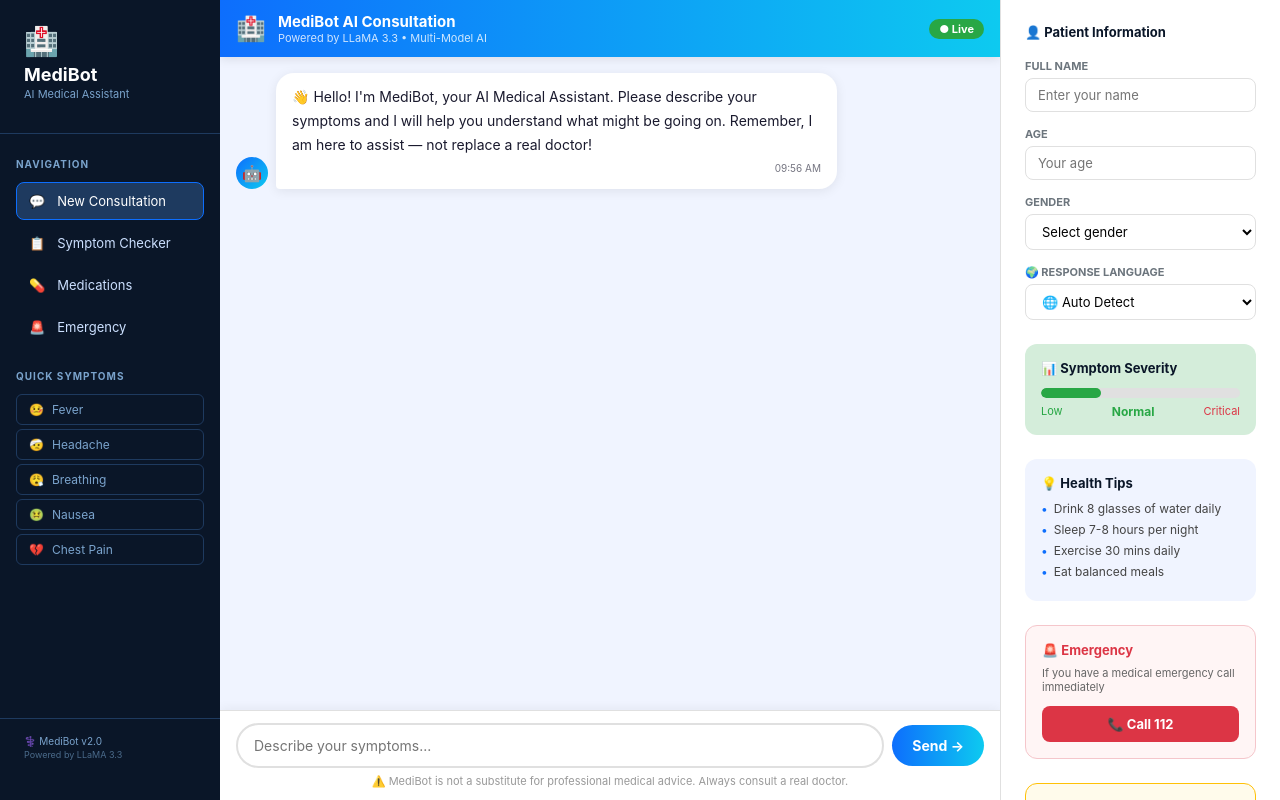
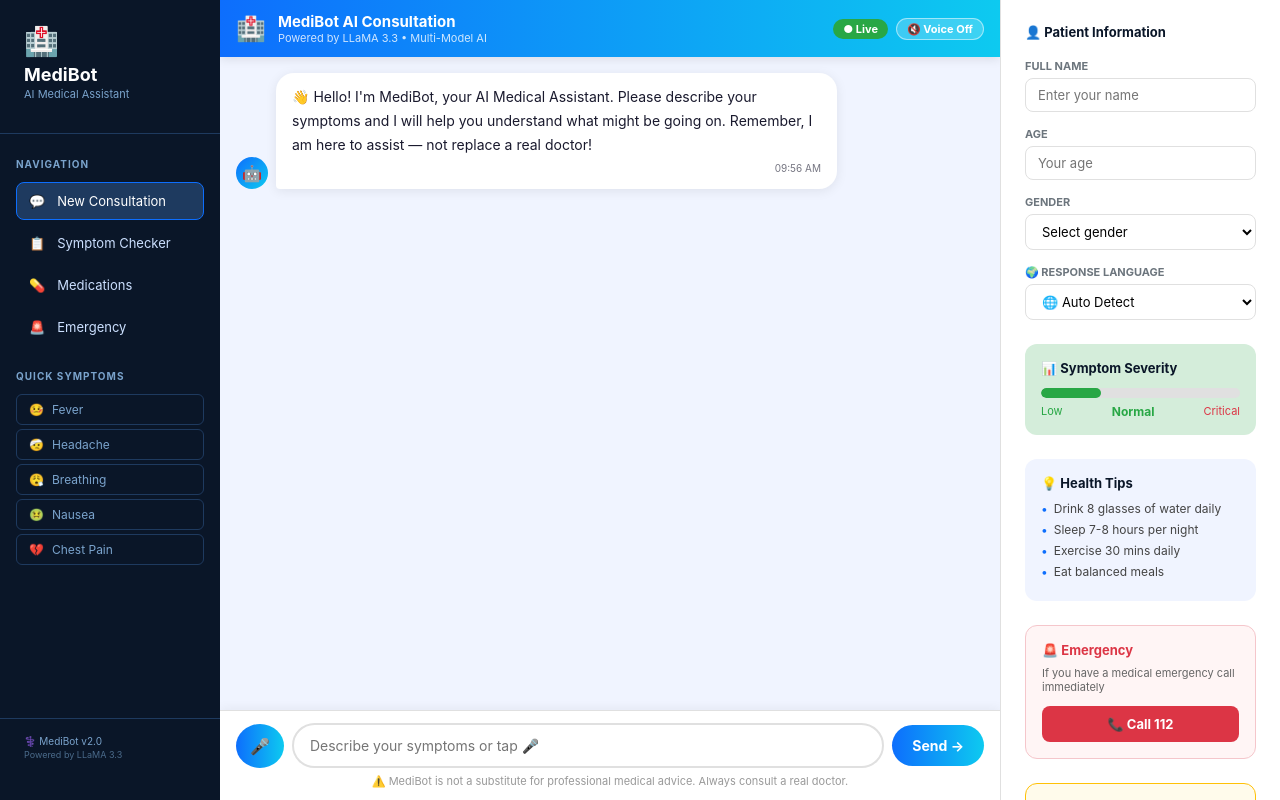
Before and after one commit to Ritwik9999/MEDIBOT, a React (Create React App) app: page / in a window 1280 px wide. Both pictures are taken after a click on the button "Start Consultation →". Built offline with nearby package versions, Linux system fonts and the light colour scheme.

Commit message:
feat: Step 3 - voice input and text-to-speech

```diff
--- a/src/components/ChatWindow.js
+++ b/src/components/ChatWindow.js
@@ -4,8 +4,12 @@
   const [input, setInput] = useState("");
   const [isMobileMode, setIsMobileMode] = useState(true);
   const [feedback, setFeedback] = useState({});
+  const [isListening, setIsListening] = useState(false);
+  const [isSpeaking, setIsSpeaking] = useState(false);
+  const [voiceEnabled, setVoiceEnabled] = useState(false);
   const bottomRef = useRef(null);
   const containerRef = useRef(null);
+  const recognitionRef = useRef(null);
 
   useEffect(() => {
     bottomRef.current?.scrollIntoView({ behavior: "smooth" });
@@ -22,6 +26,15 @@
     handleResize();
     return () => window.visualViewport?.removeEventListener("resize", handleResize);
   }, []);
+
+  // ✅ Auto-speak new assistant messages when voice enabled
+  useEffect(() => {
+    if (!voiceEnabled) return;
+    const lastMsg = messages[messages.length - 1];
+    if (lastMsg?.role === 'assistant') {
+      speakText(lastMsg.content);
+    }
+  }, [messages]);
 
   const handleSend = () => {
     if (!input.trim()) return;
@@ -41,19 +54,83 @@
     }
   };
 
-  // ✅ Handle feedback
+  // ✅ Feedback handler
   const handleFeedback = (msgIndex, type) => {
     setFeedback(prev => ({ ...prev, [msgIndex]: type }));
-    // Store feedback in localStorage
     const feedbackData = JSON.parse(localStorage.getItem('medibot_feedback') || '[]');
     feedbackData.push({
-      messageIndex: msgIndex,
       message: messages[msgIndex]?.content,
       feedback: type,
       timestamp: new Date().toISOString()
     });
     localStorage.setItem('medibot_feedback', JSON.stringify(feedbackData));
-    console.log(`Feedback recorded: ${type} for message ${msgIndex}`);
+  };
+
+  // ✅ Voice Input — Speech to Text
+  const startListening = () => {
+    const SpeechRecognition = window.SpeechRecognition || window.webkitSpeechRecognition;
+    if (!SpeechRecognition) {
+      alert("Voice input not supported in this browser. Please use Chrome!");
+      return;
+    }
+
+    const recognition = new SpeechRecognition();
+    recognition.continuous = false;
+    recognition.interimResults = false;
+    recognition.lang = 'en-US';
+
+    recognition.onstart = () => setIsListening(true);
+
+    recognition.onresult = (event) => {
+      const transcript = event.results[0][0].transcript;
+      setInput(transcript);
+      setIsListening(false);
+    };
+
+    recognition.onerror = () => setIsListening(false);
+    recognition.onend = () => setIsListening(false);
+
+    recognitionRef.current = recognition;
+    recognition.start();
+  };
+
+  const stopListening = () => {
+    recognitionRef.current?.stop();
+    setIsListening(false);
+  };
+
+  // ✅ Voice Output — Text to Speech
+  const speakText = (text) => {
+    if (!window.speechSynthesis) return;
+    window.speechSynthesis.cancel();
+
+    // Clean text — remove emojis and special chars
+    const cleanText = text.replace(/[^\w\s.,?!-]/g, '').slice(0, 500);
+
+    const utterance = new SpeechSynthesisUtterance(cleanText);
+    utterance.rate = 0.9;
+    utterance.pitch = 1;
+    utterance.volume = 1;
+
+    // Try to use a natural voice
+    const voices = window.speechSynthesis.getVoices();
+    const preferred = voices.find(v =>
+      v.name.includes('Google') ||
+      v.name.includes('Natural') ||
+      v.name.includes('Female')
+    );
+    if (preferred) utterance.voice = preferred;
+
+    utterance.onstart = () => setIsSpeaking(true);
+    utterance.onend = () => setIsSpeaking(false);
+    utterance.onerror = () => setIsSpeaking(false);
+
+    window.speechSynthesis.speak(utterance);
+  };
+
+  const stopSpeaking = () => {
+    window.speechSynthesis.cancel();
+    setIsSpeaking(false);
   };
 
   return (
@@ -87,6 +164,27 @@
         </div>
         <div style={{ display: "flex", gap: 8, alignItems: "center", flexWrap: "wrap" }}>
           <div style={{ background: "#28a745", borderRadius: 20, padding: "3px 10px", color: "#fff", fontSize: 11, fontWeight: "bold" }}>● Live</div>
+
+          {/* ✅ Voice Toggle Button */}
+          <button
+            onClick={() => {
+              setVoiceEnabled(!voiceEnabled);
+              if (isSpeaking) stopSpeaking();
+            }}
+            title={voiceEnabled ? "Disable voice" : "Enable voice responses"}
+            style={{
+              background: voiceEnabled ? "#fff" : "rgba(255,255,255,0.2)",
+              border: "1px solid rgba(255,255,255,0.5)",
+              borderRadius: 20,
+              padding: "3px 10px",
+              color: voiceEnabled ? "#0d6efd" : "#fff",
+              fontSize: 11,
+              fontWeight: "bold",
+              cursor: "pointer",
+            }}>
+            {voiceEnabled ? "🔊 Voice On" : "🔇 Voice Off"}
+          </button>
+
           {isMobile && (
             <button
               onClick={toggleMode}
@@ -103,6 +201,7 @@
               {isMobileMode ? "🖥️ Desktop" : "📱 Mobile"}
             </button>
           )}
+
           {severity === "critical" && (
             <div style={{ background: "#dc3545", borderRadius: 20, padding: "3px 10px", color: "#fff", fontSize: 11, fontWeight: "bold" }}>🚨 SOS</div>
           )}
@@ -113,6 +212,23 @@
       {severity === "critical" && (
         <div style={{ background: "#dc3545", color: "#fff", padding: "10px 16px", textAlign: "center", fontWeight: "bold", fontSize: 13, flexShrink: 0 }}>
           🚨 CRITICAL — Call 112 immediately!
+        </div>
+      )}
+
+      {/* Voice listening indicator */}
+      {isListening && (
+        <div style={{ background: "#dc3545", color: "#fff", padding: "8px 16px", textAlign: "center", fontSize: 13, flexShrink: 0, animation: "pulse 1s infinite" }}>
+          🎤 Listening... Speak now!
+        </div>
+      )}
+
+      {/* Speaking indicator */}
+      {isSpeaking && (
+        <div style={{ background: "#0d6efd", color: "#fff", padding: "8px 16px", textAlign: "center", fontSize: 13, flexShrink: 0, display: "flex", alignItems: "center", justifyContent: "center", gap: 8 }}>
+          🔊 Speaking...
+          <button onClick={stopSpeaking} style={{ background: "rgba(255,255,255,0.3)", border: "none", borderRadius: 10, padding: "2px 8px", color: "#fff", cursor: "pointer", fontSize: 11 }}>
+            Stop
+          </button>
         </div>
       )}
 
@@ -155,23 +271,29 @@
               )}
             </div>
 
-            {/* ✅ Feedback buttons for assistant messages */}
+            {/* ✅ Speak + Feedback buttons for assistant */}
             {msg.role === "assistant" && i > 0 && (
-              <div style={{ display: "flex", alignItems: "center", gap: 8, marginTop: 4, marginLeft: 40 }}>
+              <div style={{ display: "flex", alignItems: "center", gap: 8, marginTop: 4, marginLeft: 40, flexWrap: "wrap" }}>
+                {/* Speak button */}
+                <button
+                  onClick={() => speakText(msg.content)}
+                  style={{ background: "none", border: "1px solid #0d6efd", borderRadius: 20, padding: "2px 10px", cursor: "pointer", fontSize: 11, color: "#0d6efd" }}>
+                  🔊 Speak
+                </button>
+
+                {/* Feedback */}
                 {feedback[i] ? (
                   <span style={{ fontSize: 11, color: "#28a745" }}>
-                    {feedback[i] === 'up' ? '✅ Thanks for your feedback!' : '📝 Thanks! We\'ll improve this.'}
+                    {feedback[i] === 'up' ? '✅ Thanks!' : '📝 Thanks! We\'ll improve.'}
                   </span>
                 ) : (
                   <>
-                    <span style={{ fontSize: 11, color: "#999" }}>Was this helpful?</span>
-                    <button
-                      onClick={() => handleFeedback(i, 'up')}
+                    <span style={{ fontSize: 11, color: "#999" }}>Helpful?</span>
+                    <button onClick={() => handleFeedback(i, 'up')}
                       style={{ background: "none", border: "1px solid #28a745", borderRadius: 20, padding: "2px 10px", cursor: "pointer", fontSize: 12, color: "#28a745" }}>
                       👍
                     </button>
-                    <button
-                      onClick={() => handleFeedback(i, 'down')}
+                    <button onClick={() => handleFeedback(i, 'down')}
                       style={{ background: "none", border: "1px solid #dc3545", borderRadius: 20, padding: "2px 10px", cursor: "pointer", fontSize: 12, color: "#dc3545" }}>
                       👎
                     </button>
@@ -209,12 +331,30 @@
         zIndex: 10
       }}>
         <div style={{ display: "flex", gap: 8, alignItems: "center" }}>
+
+          {/* ✅ Mic Button */}
+          <button
+            onClick={isListening ? stopListening : startListening}
+            style={{
+              padding: "12px 14px",
+              borderRadius: "50%",
+              background: isListening ? "#dc3545" : "linear-gradient(90deg, #0d6efd, #0dcaf0)",
+              color: "#fff",
+              border: "none",
+              cursor: "pointer",
+              fontSize: 16,
+              flexShrink: 0,
+              animation: isListening ? "pulse 1s infinite" : "none"
+            }}>
+            {isListening ? "⏹️" : "🎤"}
+          </button>
+
           <input
             style={{ flex: 1, padding: "12px 16px", borderRadius: 30, border: "2px solid #e0e0e0", fontSize: 14, outline: "none", fontFamily: "inherit" }}
             value={input}
             onChange={e => setInput(e.target.value)}
             onKeyDown={e => e.key === "Enter" && handleSend()}
-            placeholder="Describe your symptoms..."
+            placeholder={isListening ? "Listening..." : "Describe your symptoms or tap 🎤"}
           />
           <button
             onClick={handleSend}
```
